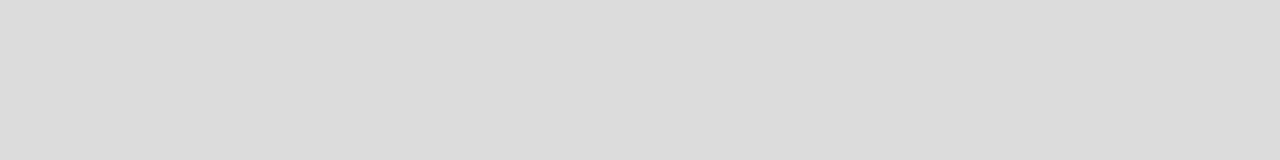
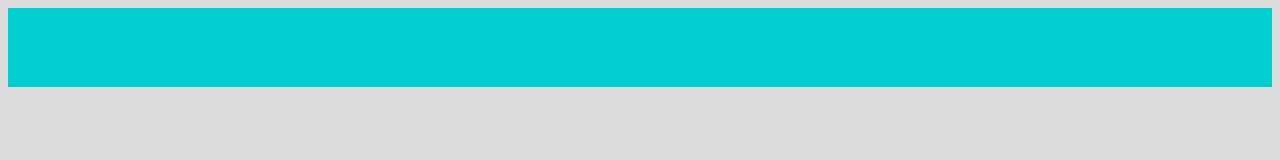
Before and after one commit to ayachi-code/chat-bot-real-time-chat, a website: page public/index.html in a window 1280 px wide. Drawn offline with Linux system fonts and the light colour scheme.

Commit message:
height 79 px met bc kleur blauw

```diff
--- a/public/css/index.css
+++ b/public/css/index.css
@@ -4,4 +4,6 @@ body {
 
 .navigator {
     width: 100%;
+    height: 79px;
+    background-color: darkturquoise;
 }
```
